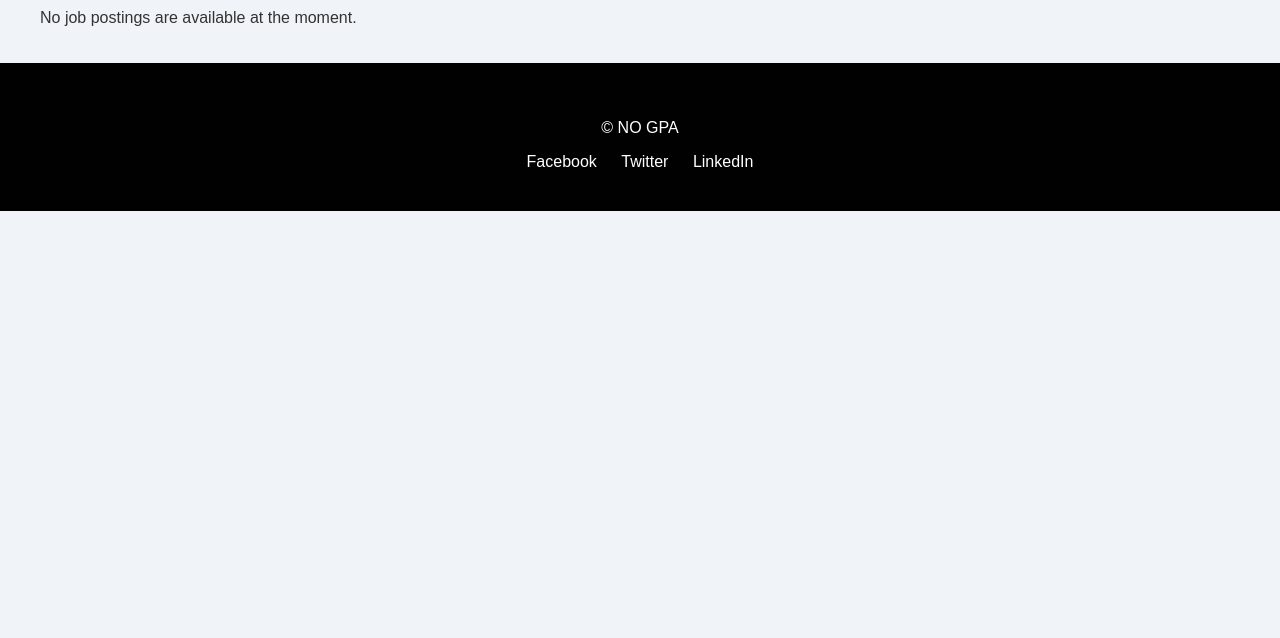
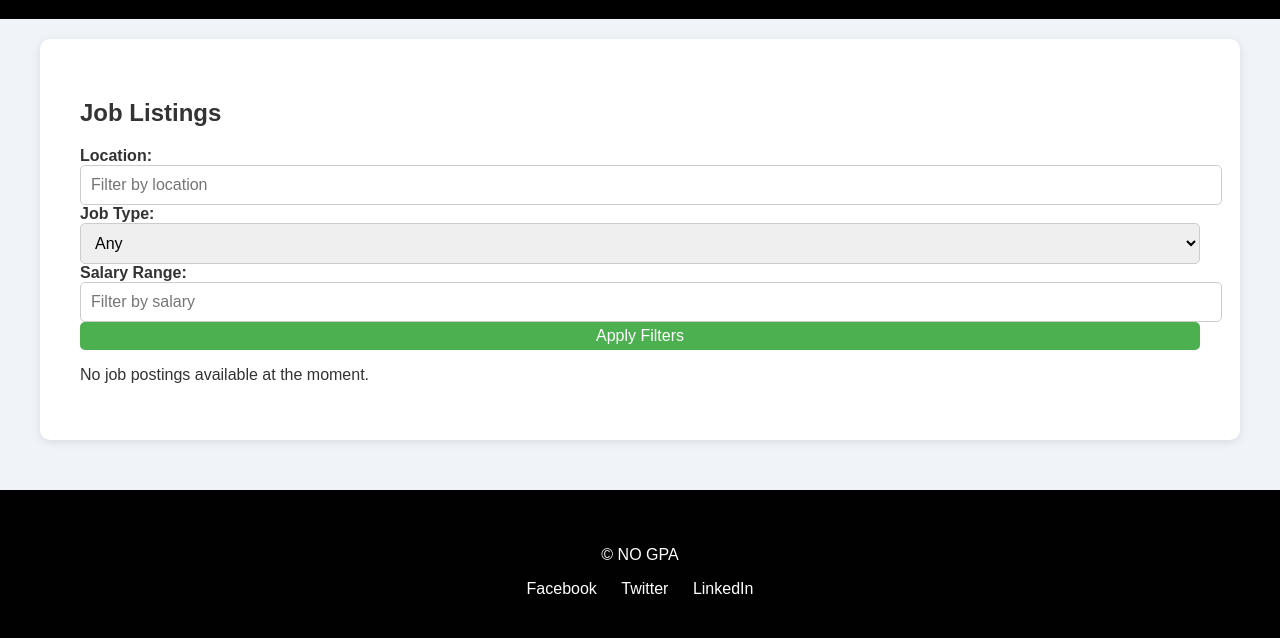
Before and after one commit to thotaDeepika/empower, a Flask app: page /getlist in a window 1280 px wide. Shown: the part 223-861 px from the top of the page. Before the commit the page ends 434 px from the top, so only its background shows below. Run offline with Flask 2, Linux system fonts and the light colour scheme.

Commit message:
gethired-homepage added

```diff
--- a/templates/getjob.html
+++ b/templates/getjob.html
@@ -279,7 +279,7 @@
             <h1><a href="/">Seeker's Hub</a></h1>
             <nav>
                 <a href="/">Back</a>
-                <a href="/applications">Your Applications</a>
+                <a href="/getlist">Your Applications</a>
                 <a href="/about">About Us</a>
                 <a href="/contact">Contact Us</a>
             </nav>
@@ -348,7 +348,7 @@
         <div class="call-to-action-text animate__animated animate__fadeInUp">
             <h2>Ready to Take the Next Step?</h2>
             <p>Showcase your skills, and stand out to recruiters.</p>
-            <a href="/getlist" class="button animate__animated animate__fadeInUp">Create Profile</a>
+            <a href="/getlist" class="button animate__animated animate__fadeInUp">Start Seeking</a>
         </div>
         <div class="call-to-action-image animate__animated animate__zoomIn">
             <img src="https://img.freepik.com/free-photo/hand-drawn-business-plans_53876-120217.jpg" alt="Build Your Profile">
--- a/templates/getjob_list.html
+++ b/templates/getjob_list.html
@@ -1,109 +1,65 @@
-<!DOCTYPE html>
-<html lang="en">
-<head>
-    <meta charset="UTF-8">
-    <meta name="viewport" content="width=device-width, initial-scale=1.0">
-    <link rel="stylesheet" href="{{ url_for('static', filename='css/styles.css') }}">
-    <title>Job Portal</title>
-    <link rel="stylesheet" href="https://cdnjs.cloudflare.com/ajax/libs/animate.css/4.1.1/animate.min.css"/>
-    <link href="https://unpkg.com/aos@next/dist/aos.css" rel="stylesheet">
-    <style>
-        .job-card {
-            border: 1px solid #ccc;
-            border-radius: 8px;
-            padding: 16px;
-            margin: 16px 0;
-            background-color: #f9f9f9;
-            transition: box-shadow 0.3s;
-        }
-        .job-card:hover {
-            box-shadow: 0 4px 8px rgba(0, 0, 0, 0.1);
-        }
-        .job-title {
-            font-size: 1.5em;
-            color: #333;
-            margin-bottom: 8px;
-        }
-        .job-description {
-            margin-bottom: 8px;
-        }
-        .job-location, .job-salary {
-            font-weight: bold;
-            color: #666;
-        }
-        .apply-btn {
-            display: inline-block;
-            padding: 10px 20px;
-            margin-top: 10px;
-            background-color: #007bff;
-            color: white;
-            border: none;
-            border-radius: 4px;
-            cursor: pointer;
-            text-decoration: none;
-            transition: background-color 0.3s;
-        }
-        .apply-btn:hover {
-            background-color: #0056b3;
-        }
-    </style>
-</head>
-<body>
-    <header class="header">
-        <div class="container">
-            <h1><a href="/">Seeker's Hub</a></h1>
-            <br>
-            <nav>
-                <a href="/">Back</a>
-                <a href="/">Your Job Applications</a>
-                <a href="/about">About Us</a>
-                <a href="/contact">Contact Us</a>
-                <div id="accessibility-toggle">
-                    <button id="accessibility-btn">
-                        <img id="iconimg1" src="https://www.shutterstock.com/image-vector/accessibility-icon-set-universal-access-260nw-2462102259.jpg" alt="Accessibility Icon" style="width: 100px; height: auto;">
-                    </button>
-                    <div id="accessibility-options" style="display: none;">
-                        <button id="increase-font-size">+</button>
-                        <button id="decrease-font-size">-</button>
-                        <button id="high-contrast-toggle">High Contrast</button>
-                        <button id="text-to-speech-toggle">Read Aloud</button>
-                        <button id="stop-reading" style="display: none;">Stop Reading</button>
+{% extends 'base.html' %}
+
+{% block content %}
+<section class="job-listings">
+    <h2>Job Listings</h2>
+
+    <!-- Filters Section -->
+    <div class="filters">
+        <form action="/getlist" method="GET">
+            <label for="location">Location:</label>
+            <input type="text" id="location" name="location" placeholder="Filter by location">
+
+            <label for="job_type">Job Type:</label>
+            <select id="job_type" name="job_type">
+                <option value="">Any</option>
+                <option value="full-time">Full-Time</option>
+                <option value="part-time">Part-Time</option>
+                <option value="contract">Contract</option>
+                <option value="internship">Internship</option>
+            </select>
+
+            <label for="salary_range">Salary Range:</label>
+            <input type="text" id="salary_range" name="salary_range" placeholder="Filter by salary">
+
+            <button type="submit">Apply Filters</button>
+        </form>
     </div>
-                </div>
-            </nav>
-        </div>
-    </header>
-    <main class="container">
+
+    <!-- Job Listings Table -->
     {% if jobs %}
-            <h2>Available Job Listings</h2>
-            <div id="job-listings">
+    <table>
+        <thead>
+            <tr>
+                <th>Job Title</th>
+                <th>Company</th>
+                <th>Location</th>
+                <th>Job Type</th>
+                <th>Salary</th>
+                <th>Skills</th>
+                <th>Description</th>
+                <th>Apply</th>
+            </tr>
+        </thead>
+        <tbody>
             {% for job in jobs %}
-                <div class="job-card" data-aos="fade-up">
-                    <h3 class="job-title">{{ job.title }}</h3>
-                    <p class="job-description">{{ job.description }}</p>
-                    <p class="job-location">Location: {{ job.location }}</p>
-                    <p class="job-salary">Salary: {{ job.salary }}</p>
+            <tr>
+                <td>{{ job.title }}</td>
+                <td>{{ job.company_name }}</td>
+                <td>{{ job.location }}</td>
+                <td>{{ job.job_type }}</td>
+                <td>{{ job.salary_range }}</td>
+                <td>{{ job.skills }}</td>
+                <td>{{ job.description }}</td>
+                <td>
                     <a href="/apply/{{ job.id }}" class="apply-btn">Apply</a>
-                </div>
+                </td>
+            </tr>
             {% endfor %}
-            </div>
+        </tbody>
+    </table>
     {% else %}
-            <p>No job postings are available at the moment.</p>
+        <p>No job postings available at the moment.</p>
     {% endif %}
-    </main>
-    <footer class="footer">
-        <div class="container">
-            <p>&copy; NO GPA</p>
-            <div class="social-media">
-                <a href="https://facebook.com" target="_blank">Facebook</a>
-                <a href="https://twitter.com" target="_blank">Twitter</a>
-                <a href="https://linkedin.com" target="_blank">LinkedIn</a>
-            </div>
-        </div>
-    </footer>
-    <script src="https://unpkg.com/aos@next/dist/aos.js"></script>
-    <script>
-      AOS.init();
-    </script>
-</body>
-</html>
+</section>
+{% endblock %}
```
Also changed, not shown: instance/jobs.db. Lines whose indentation alone changed are shown as unchanged.
